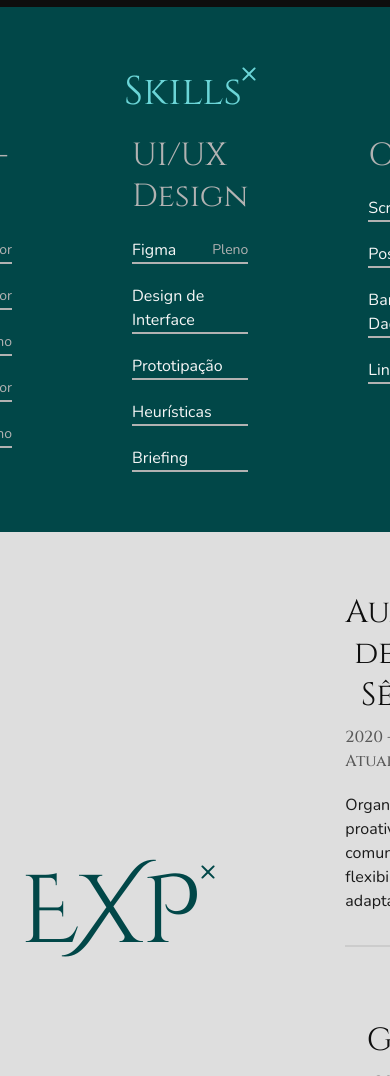
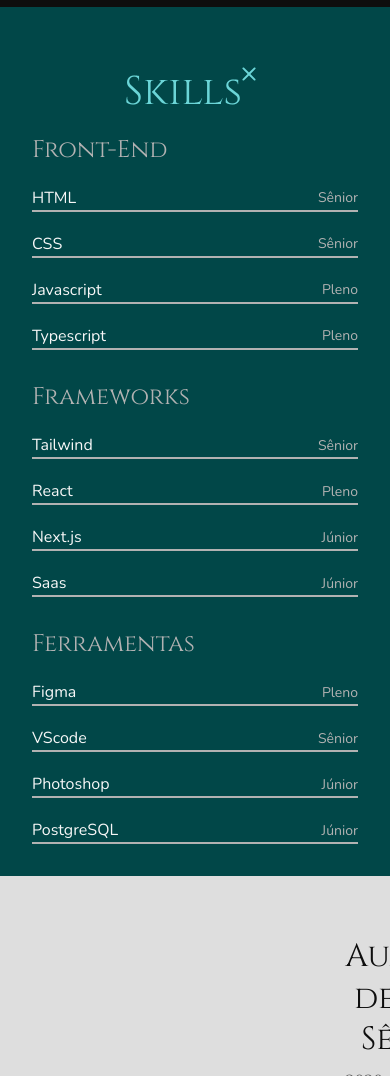
Before and after one commit to luanfreiire/portfolio, a plain HTML site: page public/index.html in a window 390 px wide. Shown: the part 4000-5076 px from the top of the page. Drawn offline with nearby package versions, Linux system fonts and the light colour scheme.

Commit message:
Responsividade Skills

```diff
--- a/public/index.html
+++ b/public/index.html
@@ -162,7 +162,7 @@
                 </article>
             </div>
 
-            <!-- projetos -->
+            <!-- projetos gerais -->
             <article class="projetos-gerais">
 
                 <!-- disney-->
@@ -283,31 +283,29 @@
                         <li>HTML<span>Sênior</span></li>
                         <li>CSS<span>Sênior</span></li>
                         <li>Javascript<span>Pleno</span></li>
-                        <li>Tailwind<span>Sênior</span></li>
-                        <li>Git&Github<span>Pleno</span></li>
+                        <li>Typescript<span>Pleno</span></li>
                     </ul>
                 </div>
 
-                <!-- ui/ux design -->
+                <!-- frameworks -->
                 <div class="skills-item">
-                    <h2>UI/UX Design</h2>
+                    <h2>Frameworks</h2>
                     <ul class="skills-lista">
-                        <li>Figma<span>Pleno</span></li>
-                        <li>Design de Interface</li>
-                        <li>Prototipação</li>
-                        <li>Heurísticas</li>
-                        <li>Briefing</li>
+                        <li>Tailwind<span>Sênior</span></li>
+                        <li>React <span>Pleno</span></li>
+                        <li>Next.js <span>Júnior</span></li>
+                        <li>Saas <span>Júnior</span></li>
                     </ul>
                 </div>
 
-                <!-- outros -->
+                <!-- ferramentas -->
                 <div class="skills-item">
-                    <h2>Outros</h2>
+                    <h2>Ferramentas</h2>
                     <ul class="skills-lista">
-                        <li>Scrum<span>Júnior</span></li>
+                        <li>Figma<span>Pleno</span></li>
+                        <li>VScode<span>Sênior</span></li>
+                        <li>Photoshop<span>Júnior</span></li>
                         <li>PostgreSQL<span>Júnior</span></li>
-                        <li>Banco de Dados<span>Júnior</span></li>
-                        <li>Linux<span>Pleno</span></li>
                     </ul>
                 </div>
             </div>
--- a/src/styles/skills.css
+++ b/src/styles/skills.css
@@ -41,3 +41,31 @@
     color: var(--color-b5);
     font-size: 0.875rem;
 }
+
+@media(width <=1000px) {
+    .skills-content {
+        gap: 4rem;
+    }
+}
+
+@media(width <=780px) {
+    .skills-content {
+        flex-direction: column;
+        padding-bottom: 2rem;
+        gap: 2rem;
+    }
+
+    .skills-item {
+        padding: 0px 4rem;
+    }
+}
+
+@media(width <=780px) {
+    .skills-item h2 {
+        font-size: 1.5rem;
+    }
+
+    .skills-item {
+        padding: 0px 2rem;
+    }
+}
```
